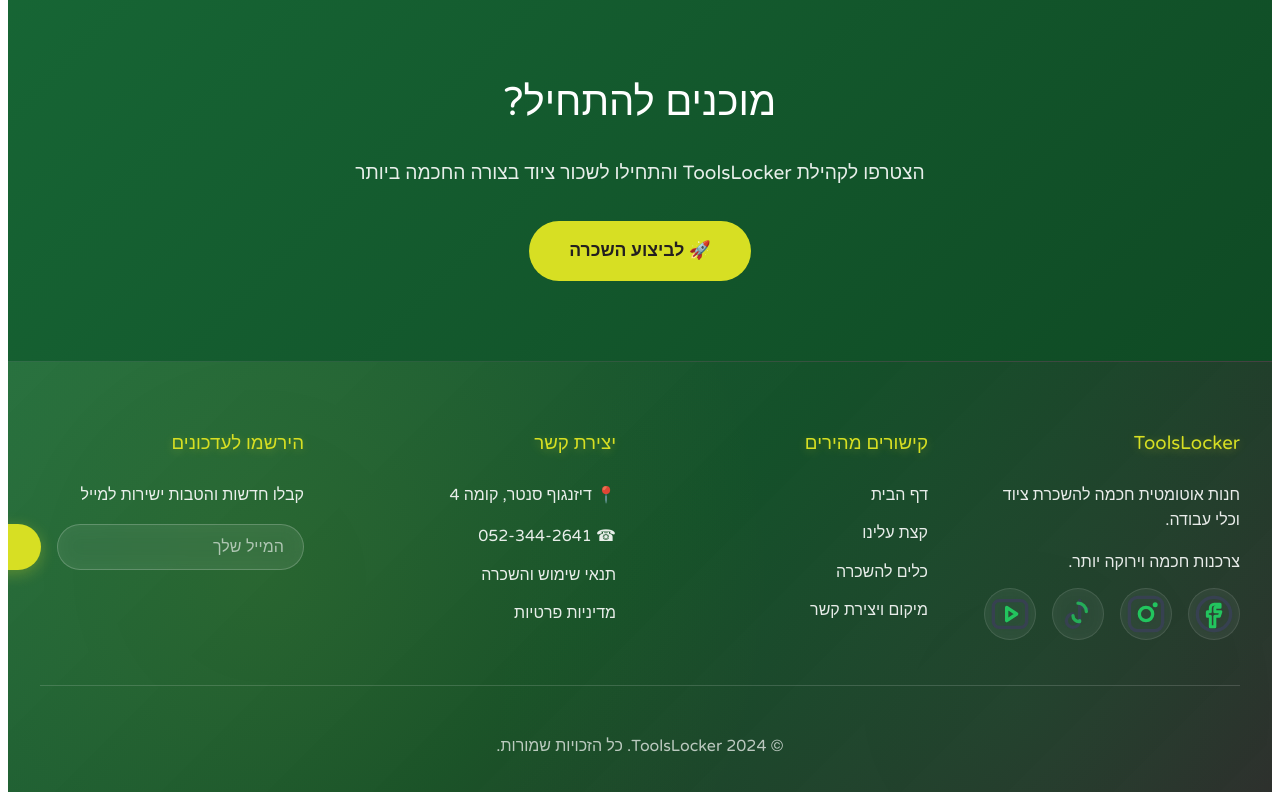
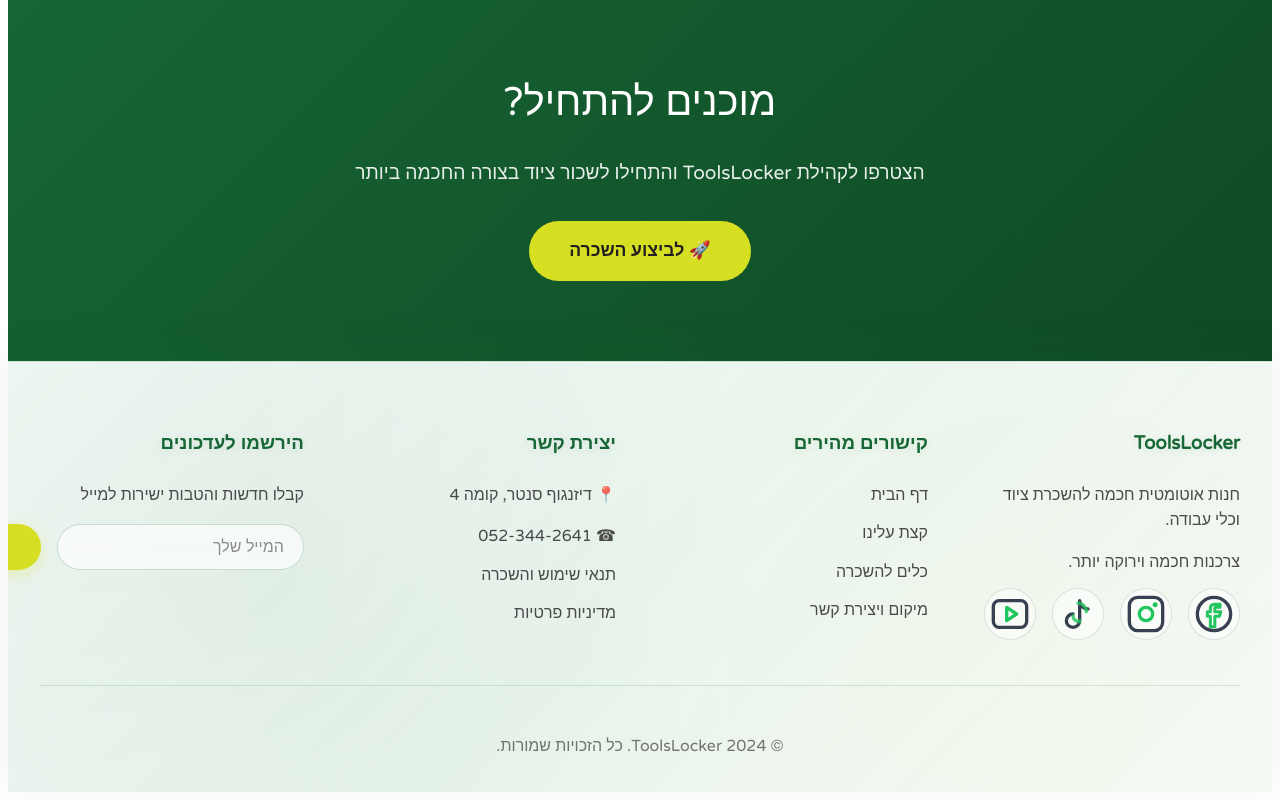
Before and after one commit to toolslocker/toolslocker--, a plain HTML site: page index.html in a window 1280 px wide. Shown: the part 4511-5311 px from the top of the page. Drawn offline with Linux system fonts and the light colour scheme.

Commit message:
Add files via upload

```diff
--- a/index.html
+++ b/index.html
@@ -943,19 +943,20 @@
         }
 
         /* Footer */
-        /* Footer - Modern Glassmorphism */
+        /* Footer - Light Glassmorphism like iOS */
         footer {
             background: linear-gradient(135deg,
-                rgba(23, 102, 53, 0.95) 0%,
-                rgba(15, 74, 36, 0.98) 50%,
-                rgba(35, 31, 32, 0.95) 100%);
-            backdrop-filter: blur(20px) saturate(180%);
-            -webkit-backdrop-filter: blur(20px) saturate(180%);
-            border-top: 1px solid rgba(255, 255, 255, 0.1);
-            color: var(--white);
+                rgba(240, 247, 243, 0.85) 0%,
+                rgba(232, 244, 237, 0.90) 50%,
+                rgba(245, 249, 247, 0.85) 100%);
+            backdrop-filter: blur(30px) saturate(180%);
+            -webkit-backdrop-filter: blur(30px) saturate(180%);
+            border-top: 1px solid rgba(23, 102, 53, 0.15);
+            color: var(--text);
             padding: 3rem 2rem 1rem;
             position: relative;
             overflow: hidden;
+            box-shadow: 0 -10px 40px rgba(23, 102, 53, 0.08);
         }
 
         footer::before {
@@ -966,8 +967,8 @@
             right: 0;
             bottom: 0;
             background:
-                radial-gradient(circle at 20% 50%, rgba(215, 223, 35, 0.08) 0%, transparent 50%),
-                radial-gradient(circle at 80% 80%, rgba(34, 197, 94, 0.08) 0%, transparent 50%);
+                radial-gradient(circle at 20% 50%, rgba(23, 102, 53, 0.06) 0%, transparent 50%),
+                radial-gradient(circle at 80% 80%, rgba(215, 223, 35, 0.04) 0%, transparent 50%);
             pointer-events: none;
         }
 
@@ -984,23 +985,24 @@
 
         .footer-section h3 {
             font-family: 'Varela Round', sans-serif;
-            font-weight: 400;
+            font-weight: 600;
             margin-bottom: 1.5rem;
-            color: var(--accent);
-            text-shadow: 0 2px 10px rgba(215, 223, 35, 0.3);
+            color: var(--primary);
+            text-shadow: 0 2px 10px rgba(23, 102, 53, 0.1);
         }
 
         .footer-section p,
         .footer-section a {
-            color: rgba(255, 255, 255, 0.9);
+            color: rgba(35, 31, 32, 0.8);
             text-decoration: none;
             display: block;
             margin-bottom: 0.8rem;
             transition: all 0.3s;
+            font-weight: 500;
         }
 
         .footer-section a:hover {
-            color: var(--accent);
+            color: var(--primary);
             transform: translateX(-3px);
         }
 
@@ -1012,9 +1014,9 @@
         .social-links a {
             width: 50px;
             height: 50px;
-            background: rgba(255, 255, 255, 0.08);
+            background: rgba(255, 255, 255, 0.6);
             backdrop-filter: blur(10px);
-            border: 1px solid rgba(255, 255, 255, 0.1);
+            border: 1px solid rgba(23, 102, 53, 0.15);
             border-radius: 50%;
             display: flex;
             align-items: center;
@@ -1027,10 +1029,10 @@
         }
 
         .social-links a:hover {
-            background: rgba(34, 197, 94, 0.15);
-            border-color: rgba(34, 197, 94, 0.3);
+            background: rgba(23, 102, 53, 0.1);
+            border-color: var(--primary);
             transform: translateY(-5px) scale(1.1);
-            box-shadow: 0 10px 25px rgba(34, 197, 94, 0.2);
+            box-shadow: 0 10px 25px rgba(23, 102, 53, 0.15);
         }
 
         /* Hover effect - turn all icons green */
@@ -1110,8 +1112,8 @@
         .footer-bottom {
             text-align: center;
             padding-top: 2rem;
-            border-top: 1px solid rgba(255, 255, 255, 0.15);
-            color: rgba(255, 255, 255, 0.7);
+            border-top: 1px solid rgba(23, 102, 53, 0.15);
+            color: rgba(35, 31, 32, 0.6);
             position: relative;
             z-index: 1;
         }
@@ -1126,24 +1128,24 @@
         .newsletter-form input {
             flex: 1;
             padding: 0.8rem 1.2rem;
-            background: rgba(255, 255, 255, 0.1);
+            background: rgba(255, 255, 255, 0.7);
             backdrop-filter: blur(10px);
-            border: 1px solid rgba(255, 255, 255, 0.2);
+            border: 1px solid rgba(23, 102, 53, 0.2);
             border-radius: 50px;
             font-size: 1rem;
-            color: var(--white);
+            color: var(--text);
             transition: all 0.3s;
         }
 
         .newsletter-form input::placeholder {
-            color: rgba(255, 255, 255, 0.6);
+            color: rgba(35, 31, 32, 0.5);
         }
 
         .newsletter-form input:focus {
             outline: none;
-            background: rgba(255, 255, 255, 0.15);
-            border-color: var(--accent);
-            box-shadow: 0 0 20px rgba(215, 223, 35, 0.2);
+            background: rgba(255, 255, 255, 0.9);
+            border-color: var(--primary);
+            box-shadow: 0 0 20px rgba(23, 102, 53, 0.15);
         }
 
         .newsletter-form button {
```
